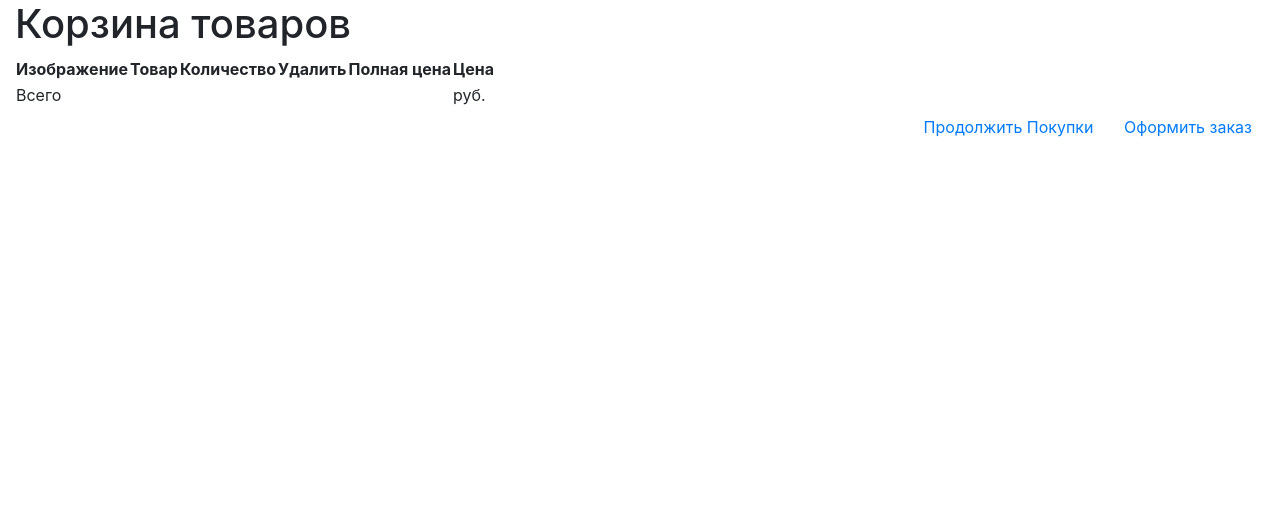
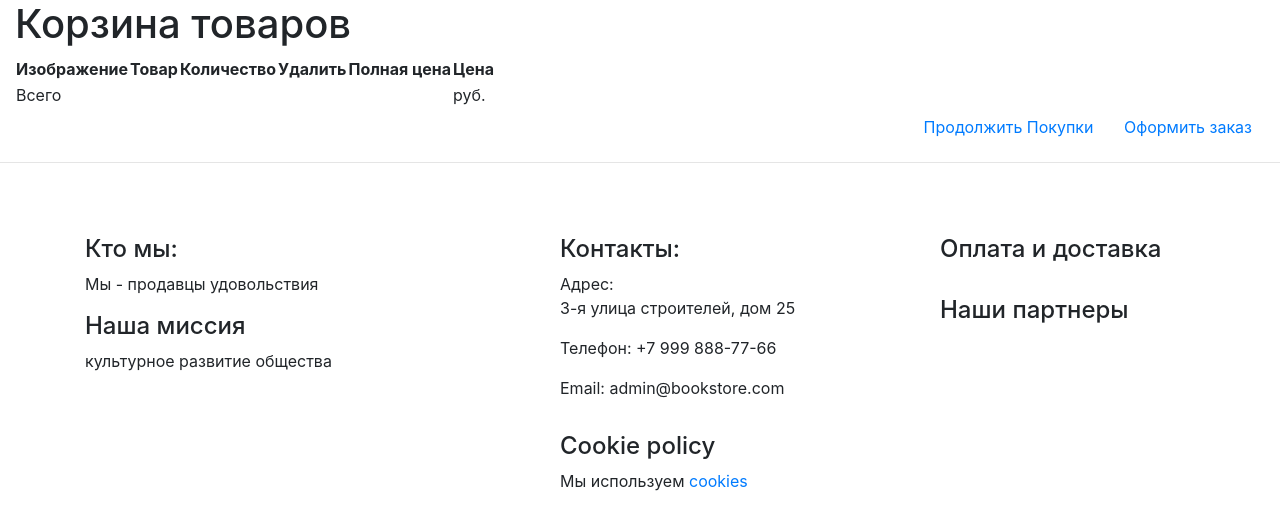
Before and after one commit to paganism/bookstore, a Django app: template bookstore/cart/templates/cart/detail.html in a window 1280 px wide. Shown: the part 56-588 px from the top of the page. Run offline with Django 3.2, Linux system fonts and the light colour scheme; the template is opened without the code that fills it, so the values that code supplies are empty; some libraries are stand-ins or nearby versions.

Commit message:
added footer

```diff
--- /dev/null
+++ b/bookstore/store/templates/_footer.html
@@ -0,0 +1,142 @@
+<!--<div class="footer">-->
+<!--<hr>-->
+<!--<div class="container">-->
+<!--<div class="row">-->
+
+<!--<div class="col-md-8 col-md-offset-2 text-center">-->
+<!--<div class="title">-->
+<!--<h1>Свяжитесь с нами</h1>-->
+<!--</div>-->
+<!--</div>-->
+<!--</div>-->
+<!--<div class="col-md-6">-->
+<!--<p>Телефон: <span class="text-nowrap">+7 999 888-77-66</span>-->
+<!--</p>-->
+<!--<p>Email: <span class="text-nowrap">admin@bookstore.com</span></p>-->
+<!--<p>Возможно стоит вынести его на отдельную страницу.</p>-->
+<!--<p>Текст с дополнительной информацией по условиям сотрудничества.</p>-->
+<!--<p>Возможно стоит вынести его на отдельную страницу.</p>-->
+<!--</div>-->
+<!--<div class="col-md-6">-->
+<!--<form class="form-horizontal">-->
+<!--<div class="form-group text-center">-->
+<!--<label class="control col-md-3" for="organisation">Организация</label>-->
+<!--<div class="col-md-7">-->
+<!--<textarea class="form-control" id="organisation" rows="3"></textarea>-->
+<!--</div>-->
+<!--</div>-->
+
+<!--<div class="form-group text-center">-->
+<!--<label class="control col-md-3" for="phone">Телефон</label>-->
+<!--<div class="col-md-7">-->
+<!--<input class="form-control" id="phone" placeholder="Номер телефона">-->
+<!--</div>-->
+<!--</div>-->
+<!--<div class="form-group text-center">-->
+<!--<label class="control col-md-3" for="email">Email</label>-->
+<!--<div class="col-md-7">-->
+<!--<input class="form-control" id="email" placeholder="user@example.com">-->
+<!--</div>-->
+<!--</div>-->
+<!--<div class="form-group text-center">-->
+<!--<label class="control col-md-3" for="name">Имя</label>-->
+<!--<div class="col-md-7">-->
+<!--<input class="form-control" id="name" placeholder="Ваше имя">-->
+<!--</div>-->
+<!--</div>-->
+<!--<div class="form-group">-->
+<!--<div class="col-md-3 col-md-offset-3">-->
+<!--<button class="btn btn-default text-uppercase" type="submit">Отправить информацию</button>-->
+<!--</div>-->
+<!--</div>-->
+<!--</form>-->
+<!--</div>-->
+<!--</div>-->
+<!--</div>-->
+
+<hr>
+<footer class="mt-5">
+    <div class="container-fluid bg-faded mt-5">
+        <div class="container">
+            <div class="row py-3">
+                <!-- footer column 1 start -->
+                <div class="col-md-4">
+                    <!-- row start -->
+                    <div class="row py-2">
+
+                        <div class="col-sm-9">
+                            <h4>Кто мы:</h4>
+                            Мы - продавцы удовольствия
+                        </div>
+                    </div>
+                    <div class="row py-2">
+
+                        <div class="col-sm-9">
+                            <h4>Наша миссия</h4>
+                            культурное развитие общества
+                        </div>
+                    </div>
+
+                    <!-- row end -->
+                </div>
+                <!-- footer column 1 end -->
+                <!-- footer column 2 start -->
+                <div class="col-md-4">
+                    <!-- row start -->
+                    <div class="row py-2">
+                        <div class="col-sm-3 hidden-md-down">
+
+                        </div>
+                        <div class="col-sm-9">
+                            <h4>Контакты:</h4>
+                            <p>Адрес: <span class="text-nowrap">3-я улица строителей, дом 25</span></p>
+                            <p>Телефон: <span class="text-nowrap">+7 999 888-77-66</span></p>
+                            <p>Email: <span class="text-nowrap">admin@bookstore.com</span></p>
+                        </div>
+                    </div>
+
+                    <!-- row end -->
+                    <!-- row start -->
+                    <div class="row py-2">
+                        <div class="col-sm-3 hidden-md-down">
+
+                        </div>
+                        <div class="col-sm-9">
+                            <h4>Cookie policy</h4>
+                            <p class=" ">Мы используем <a class=" " href="# ">cookies </a></p>
+                        </div>
+                    </div>
+                    <!-- row end -->
+                </div>
+                <!-- footer column 2 end -->
+                <!-- footer column 3 start -->
+                <div class="col-md-4">
+                    <!-- row starting  -->
+                    <div class="row py-2">
+                        <div class="col-sm-3 hidden-md-down">
+
+                        </div>
+                        <div class="col-sm-9">
+                            <h4>Оплата и доставка</h4>
+                            <p></p>
+
+                        </div>
+                    </div>
+                    <!-- row ended -->
+                    <!-- row starting  -->
+                    <div class="row py-2">
+                        <div class="col-sm-3 hidden-md-down">
+
+                        </div>
+                        <div class="col-sm-9">
+                            <h4>Наши партнеры</h4>
+
+                        </div>
+                    </div>
+                    <!-- row ended -->
+                </div>
+                <!-- footer column 3 end -->
+            </div>
+        </div>
+    </div>
+</footer>
--- a/bookstore/store/templates/base_generic.html
+++ b/bookstore/store/templates/base_generic.html
@@ -119,6 +119,7 @@
     {% endblock %}
 
 </div>
+{% include "_footer.html" %}
 </body>
 
 </html>
```
